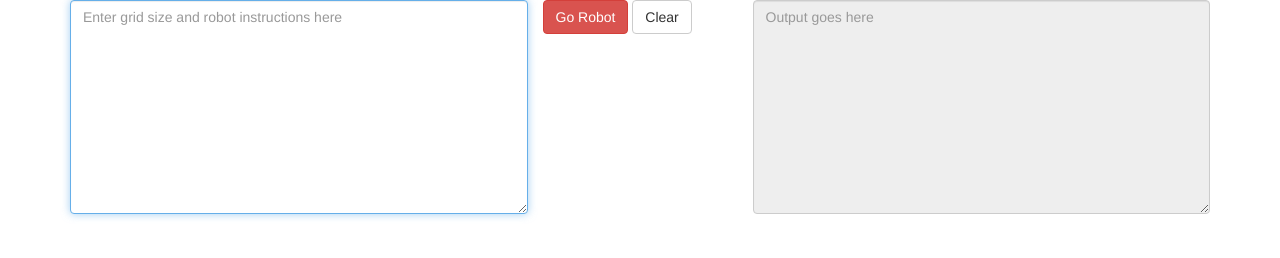
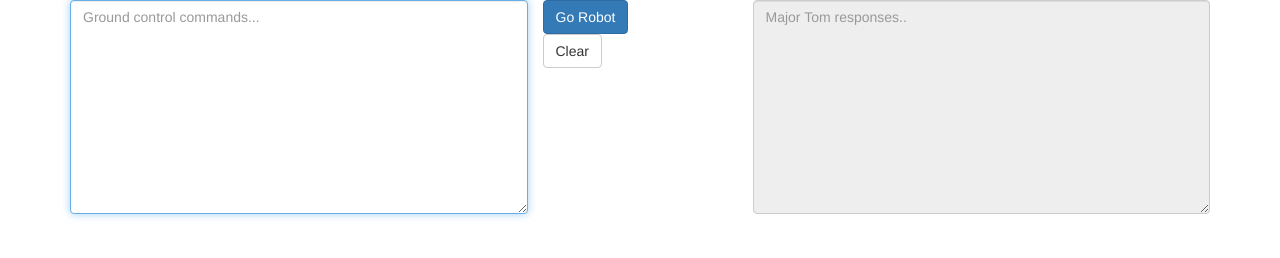
Before and after one commit to virividivici/Life-On-Mars, a website built with webpack: page index.html in a window 1280 px wide. Built offline with nearby package versions, Linux system fonts and the light colour scheme.

Commit message:
updated stuff

```diff
--- a/index.html
+++ b/index.html
@@ -15,18 +15,20 @@
 
 
         <div class="col-md-5">
-            <textarea id="instructions" type="text" autofocus="autofocus" rows="10" class="form-control" placeholder="Enter grid size and robot instructions here"></textarea>
+            <textarea id="instructions" type="text" autofocus="autofocus" rows="10" class="form-control" placeholder="Ground control commands..."></textarea>
         </div>
 
         <div class="col-md-2" id='control'>
           <div class="row">
-            <button id="go" type="submit" class='btn btn-danger'>Go Robot</button>
+            <button id="go" type="submit" class='btn btn-primary'>Go Robot</button>
+          </div>
+          <div class="row">
             <button id="clear" class='btn btn-default btn-large'>Clear</button>
           </div>
         </div>
 
         <div class="col-md-5">
-          <textarea type="text" id="output" readonly="readonly" rows="10" class="form-control" placeholder="Output goes here"></textarea>
+          <textarea type="text" id="output" readonly="readonly" rows="10" class="form-control" placeholder="Major Tom responses.."></textarea>
         </div>
     </div>
 
--- a/package.json
+++ b/package.json
@@ -1,7 +1,7 @@
 {
   "name": "life-on-mars",
   "version": "1.0.0",
-  "description": "Ground control commands to Major Tom the Robot",
+  "description": "Ground control commands to Major Tom",
   "main": "main.js",
   "scripts": {
     "test": "node_modules\\\\.bin\\\\jasmine-node spec --verbose",
```
